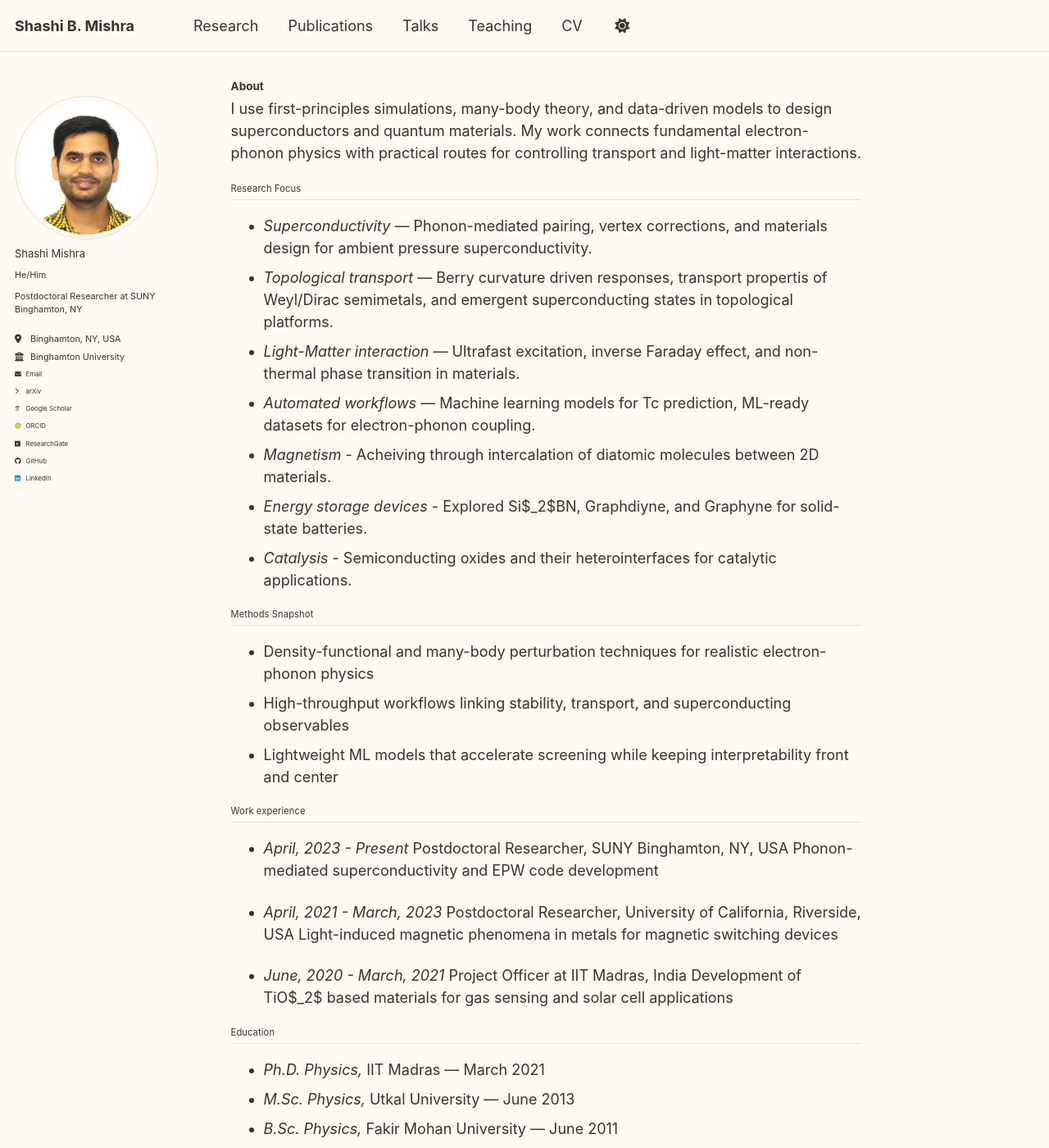
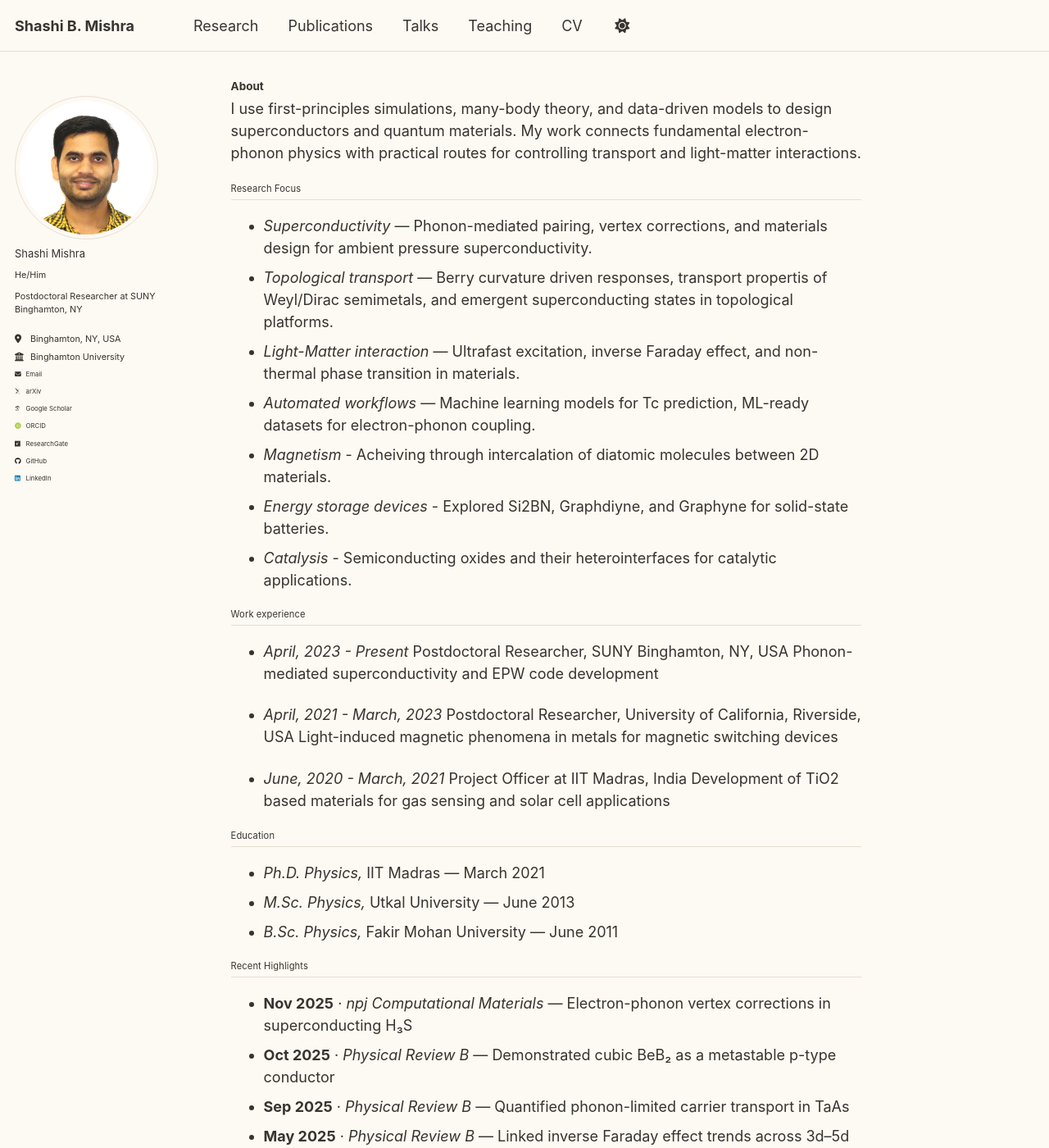
Before and after one commit to Shashi-phy/shashi-phy.github.io, a Jekyll site: the page built from _pages/about.md, in a window 1280 px wide and 1400 px high. Shown: the whole window at 82% size. Built offline with Jekyll 4.4.1, drawn with Linux system fonts in a browser that asks for light colours; some web fonts are replaced; a script that is not in the unit is left out.

Commit message:
more updates about page

```diff
--- a/_pages/about.md
+++ b/_pages/about.md
@@ -17,14 +17,14 @@ I use first-principles simulations, many-body theory, and data-driven models to
 - *Light-Matter interaction* — Ultrafast excitation, inverse Faraday effect, and non-thermal phase transition in materials.
 - *Automated workflows* — Machine learning models for Tc prediction, ML-ready datasets for electron-phonon coupling.
 - *Magnetism* - Acheiving through intercalation of diatomic molecules between 2D materials.
-- *Energy storage devices* - Explored Si$_2$BN, Graphdiyne, and Graphyne for solid-state batteries.
+- *Energy storage devices* - Explored Si2BN, Graphdiyne, and Graphyne for solid-state batteries.
 - *Catalysis* - Semiconducting oxides and their heterointerfaces for catalytic applications.
 
-## Methods Snapshot
+<!-- ## Methods Snapshot
 
 - Density-functional and many-body perturbation techniques for realistic electron-phonon physics
 - High-throughput workflows linking stability, transport, and superconducting observables
-- Lightweight ML models that accelerate screening while keeping interpretability front and center
+- Lightweight ML models that accelerate screening while keeping interpretability front and center -->
 
 
 ## Work experience
@@ -35,7 +35,7 @@ Phonon-mediated superconductivity and EPW code  development
 Light-induced magnetic phenomena in metals for magnetic switching devices
 
 - *June, 2020 - March, 2021* Project Officer at IIT Madras, India
-Development of TiO$_2$ based materials for gas sensing and solar cell applications
+Development of TiO2 based materials for gas sensing and solar cell applications
 
 
 ## Education
```
